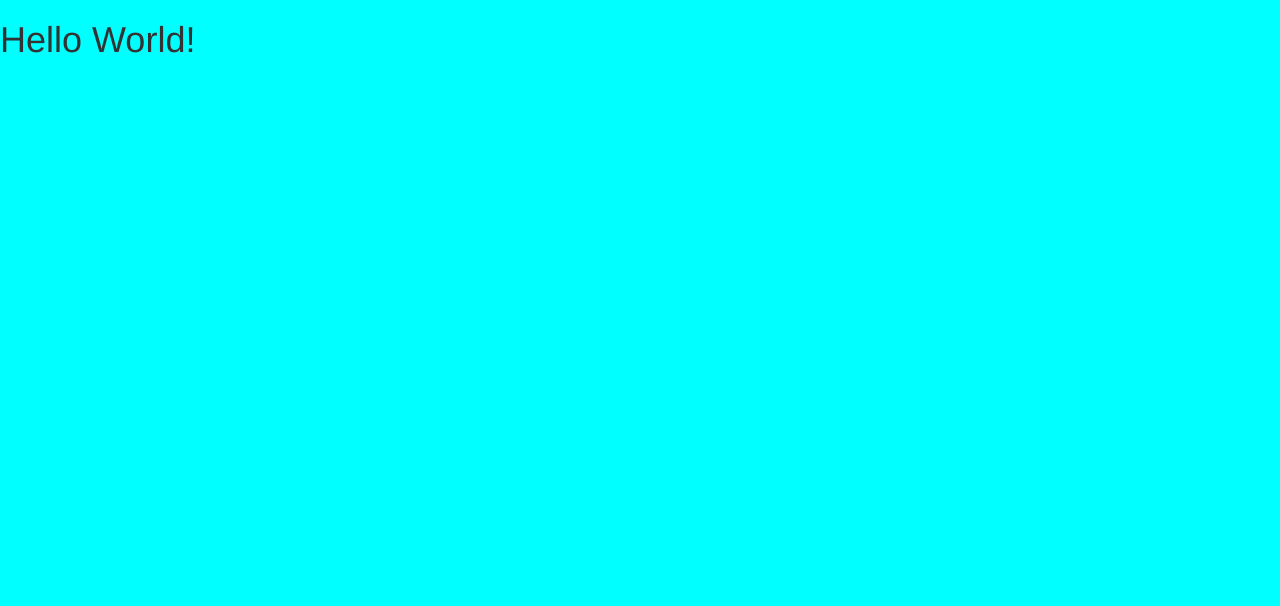
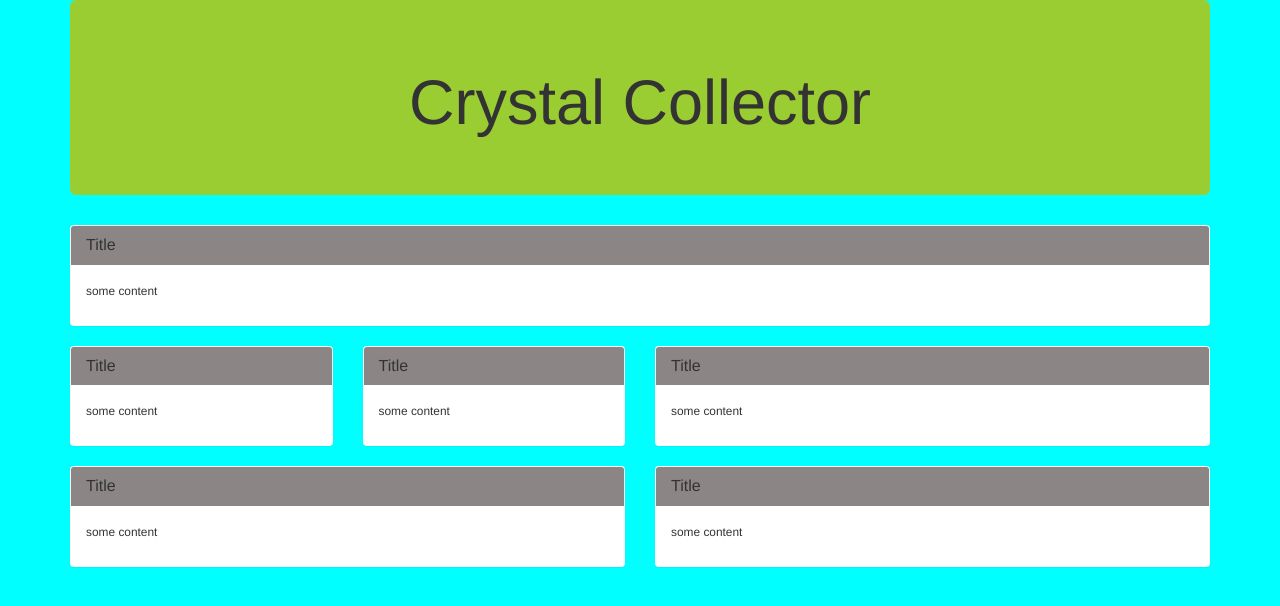
Before and after one commit to afterthebleep/crystal-collector, a plain HTML site: page index.html in a window 1280 px wide. Drawn offline with nearby package versions, Linux system fonts and the light colour scheme.

Commit message:
placeholders applied

```diff
--- a/index.html
+++ b/index.html
@@ -12,7 +12,85 @@
 </head>
 
 <body>
-    <h1>Hello World!</h1>
+    <div class="container">
+
+        <div class="jumbotron" style="background-color: yellowgreen">
+            <div class="main-header">
+                <h1 class="text-center">Crystal Collector</h1>
+            </div>
+        </div>
+
+        <div class="row">
+            <div class="col-lg-12">
+                <div class="panel panel">
+                    <div class="panel-heading" style="background-color: rgb(139, 133, 133)">
+                        <h3 class="panel-title">Title</h3>
+                    </div>
+                    <div class="panel-body">
+                        <p><small>some content</small></p>
+                    </div>
+                </div>
+            </div>
+        </div>
+
+        <div class="row">
+            <div class="col-lg-3">
+                <div class="panel panel">
+                    <div class="panel-heading" style="background-color: rgb(139, 133, 133">
+                        <h3 class="panel-title">Title</h3>
+                    </div>
+                    <div class="panel-body">
+                        <p><small>some content</small></p>
+                    </div>
+                </div>
+            </div>
+
+            <div class="col-lg-3">
+                <div class="panel panel">
+                    <div class="panel-heading" style="background-color: rgb(139, 133, 133">
+                        <h3 class="panel-title">Title</h3>
+                    </div>
+                    <div class="panel-body">
+                        <p><small>some content</small></p>
+                    </div>
+                </div>
+
+            </div>
+            <div class="col-lg-6">
+                <div class="panel panel">
+                    <div class="panel-heading" style="background-color: rgb(139, 133, 133">
+                        <h3 class="panel-title">Title</h3>
+                    </div>
+                    <div class="panel-body">
+                        <p><small>some content</small></p>
+                    </div>
+                </div>
+            </div>
+        </div>
+        <div class="row">
+            <div class="col-lg-6">
+                <div class="panel panel">
+                    <div class="panel-heading" style="background-color: rgb(139, 133, 133">
+                        <h3 class="panel-title">Title</h3>
+                    </div>
+                    <div class="panel-body">
+                        <p><small>some content</small></p>
+                    </div>
+                </div>
+            </div>
+            <div class="col-lg-6">
+                <div class="panel panel">
+                    <div class="panel-heading" style="background-color: rgb(139, 133, 133">
+                        <h3 class="panel-title">Title</h3>
+                    </div>
+                    <div class="panel-body">
+                        <p><small>some content</small></p>
+                    </div>
+                </div>
+            </div>
+        </div>
+
+    </div>
 
 
     <script src="javascript/app.js"></script>
```
